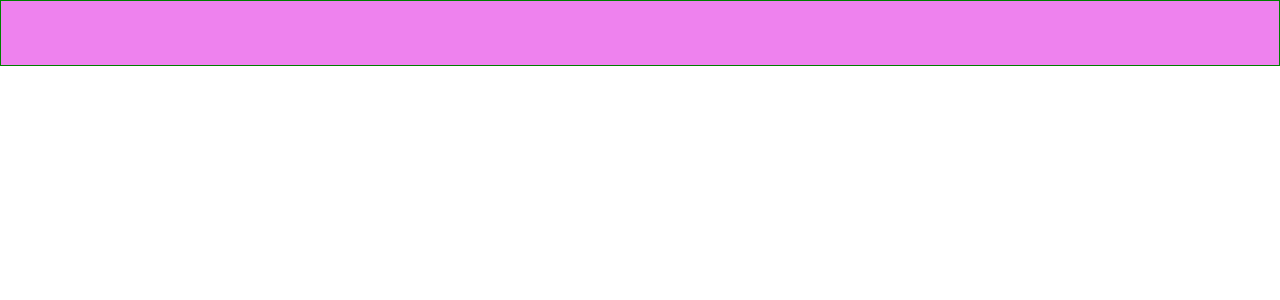
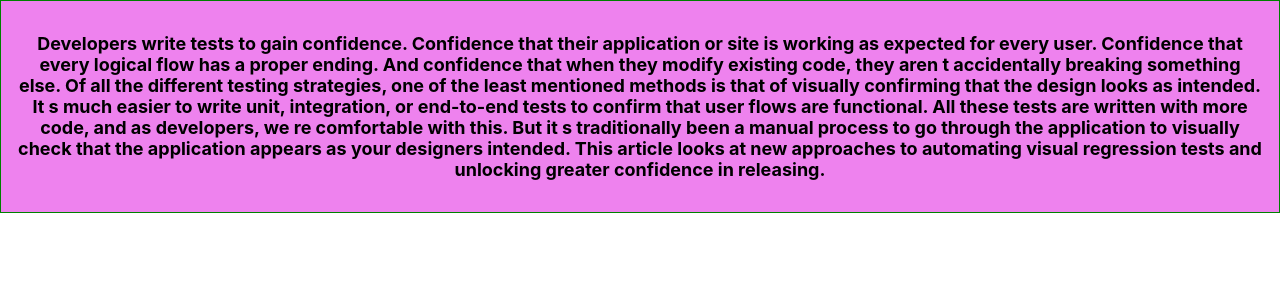
Before and after one commit to RachaneeSaeng/visual_testing, a React (Create React App) app: page / in a window 1280 px wide. Shown: the top 300 px of the page. Built offline with nearby package versions, Linux system fonts and the light colour scheme.

Commit message:
Restore content

```diff
--- a/src/App.js
+++ b/src/App.js
@@ -2,7 +2,23 @@ import React from "react";
 import styles from "./App.module.scss";
 
 function App() {
-  return <div className={styles.App}>{process.env.VISUAL_TEST}</div>;
+  return (
+    <div className={styles.App}>
+      Developers write tests to gain confidence. Confidence that their
+      application or site is working as expected for every user. Confidence that
+      every logical flow has a proper ending. And confidence that when they
+      modify existing code, they aren t accidentally breaking something else. Of
+      all the different testing strategies, one of the least mentioned methods
+      is that of visually confirming that the design looks as intended. It s
+      much easier to write unit, integration, or end-to-end tests to confirm
+      that user flows are functional. All these tests are written with more
+      code, and as developers, we re comfortable with this. But it s
+      traditionally been a manual process to go through the application to
+      visually check that the application appears as your designers intended.
+      This article looks at new approaches to automating visual regression tests
+      and unlocking greater confidence in releasing.
+    </div>
+  );
 }
 
 export default App;
```
